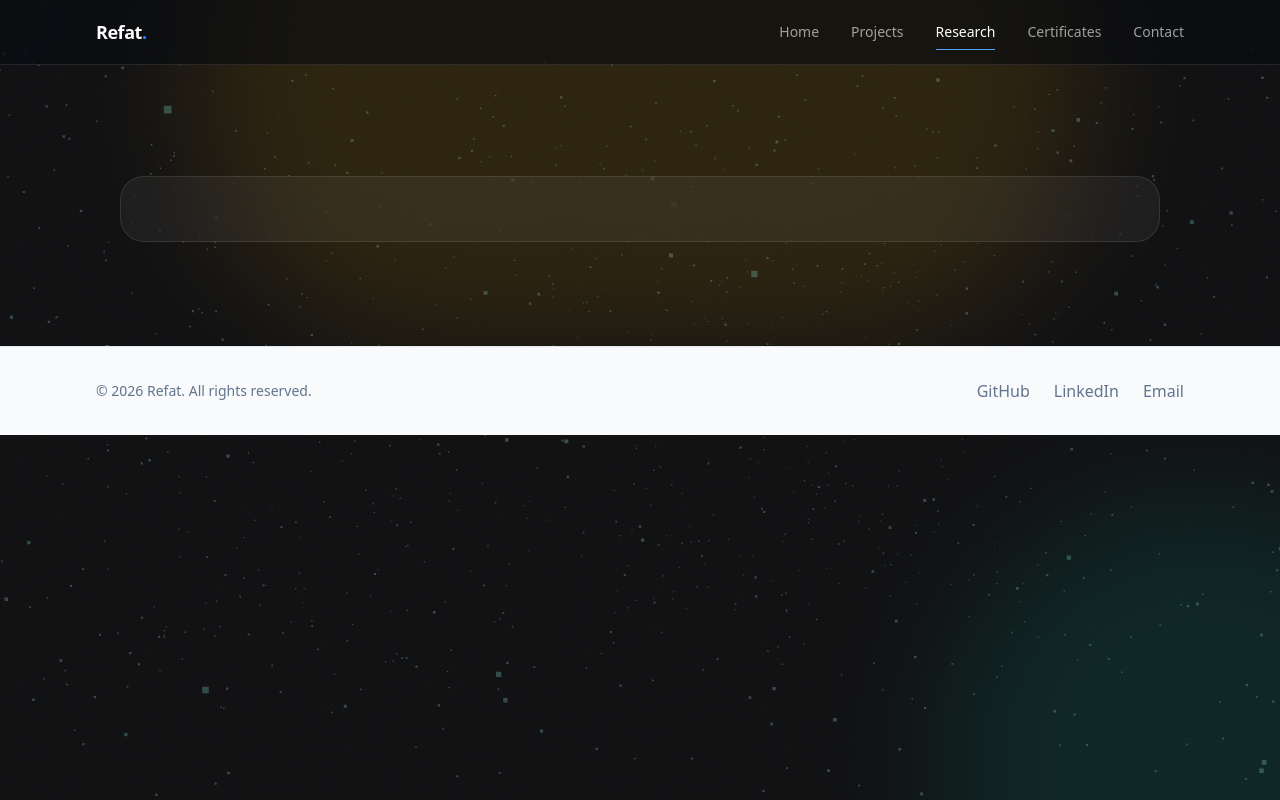
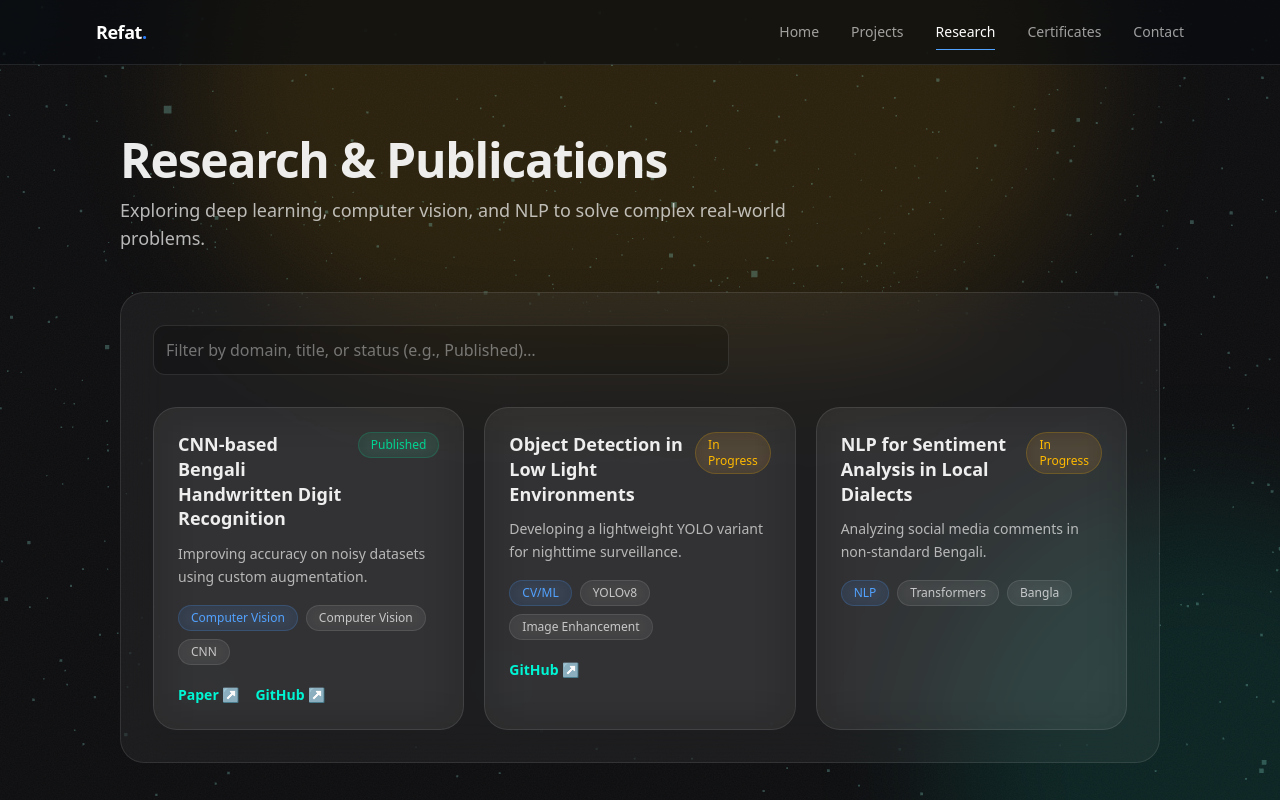
Before and after one commit to BlazeDashX/Portfolio_v1_frontend, a Next.js app: page /research in a window 1280 px wide. Shown: the top 800 px of the page. Built offline with nearby package versions, Linux system fonts and the light colour scheme.

Commit message:
Initial commit v1.0.0.2

```diff
--- a/package.json
+++ b/package.json
@@ -10,6 +10,8 @@
   },
   "dependencies": {
     "@react-three/fiber": "^9.5.0",
+    "@vercel/analytics": "^1.6.1",
+    "clsx": "^2.1.1",
     "framer-motion": "^12.34.3",
     "next": "16.1.6",
     "react": "19.2.3",
--- a/src/app/layout.tsx
+++ b/src/app/layout.tsx
@@ -1,3 +1,4 @@
+import { Analytics } from "@vercel/analytics/next";
 import "./globals.css";
 import type { Metadata } from "next";
 import BootLoader from "@/components/BootLoader";
@@ -30,6 +31,9 @@ export default function RootLayout({ children }: { children: React.ReactNode })
         <Navbar />
         <main className="mx-auto w-full max-w-6xl px-6 py-10">{children}</main>
         <Footer />
+
+        {/* Vercel Analytics */}
+        <Analytics />
       </body>
     </html>
   );
--- a/src/app/research/page.tsx
+++ b/src/app/research/page.tsx
@@ -1,29 +1,47 @@
-import React from "react";
-import { Container } from "@/components/ui/Container";
+"use client";
 
-export default function PageShell({
-  title,
-  subtitle,
-  children,
-}: {
-  title: string;
-  subtitle?: string;
-  children: React.ReactNode;
-}) {
+import { useMemo, useState } from "react";
+import PageShell from "@/components/PageShell";
+import ResearchCard from "@/components/ResearchCard";
+import { research } from "@/data/research";
+
+export default function ResearchPage() {
+  const [q, setQ] = useState("");
+
+  const filtered = useMemo(() => {
+    const s = q.trim().toLowerCase();
+    if (!s) return research;
+
+    return research.filter((r) => {
+      const hay =
+        `${r.title} ${r.description} ${r.domain} ${r.status} ${r.tags.join(" ")}`.toLowerCase();
+      return hay.includes(s);
+    });
+  }, [q]);
+
   return (
-    <Container className="pt-24 pb-16">
-      <header className="mb-10">
-        <h1 className="text-4xl md:text-5xl font-extrabold tracking-tight">
-          {title}
-        </h1>
-        {subtitle && (
-          <p className="mt-3 text-lg text-white/70 max-w-2xl">{subtitle}</p>
-        )}
-      </header>
+    <PageShell
+      title="Research & Publications"
+      subtitle="Exploring deep learning, computer vision, and NLP to solve complex real-world problems."
+    >
+      <input
+        value={q}
+        onChange={(e) => setQ(e.target.value)}
+        placeholder="Filter by domain, title, or status (e.g., Published)…"
+        className="w-full max-w-xl mb-8 p-3 rounded-xl border border-white/10 bg-black/20 text-white/80 placeholder:text-white/40 focus:outline-none focus:ring-2 focus:ring-(--mint)/40"
+      />
 
-      <div className="rounded-3xl border border-white/10 bg-white/5 backdrop-blur-xl p-6 md:p-8">
-        {children}
-      </div>
-    </Container>
+      {filtered.length === 0 ? (
+        <div className="text-white/60 text-sm">
+          No research items found. Add items in <span className="text-white/85 font-semibold">src/data/research.ts</span>.
+        </div>
+      ) : (
+        <div className="grid gap-5 md:grid-cols-2 lg:grid-cols-3">
+          {filtered.map((r) => (
+            <ResearchCard key={r.title} item={r} />
+          ))}
+        </div>
+      )}
+    </PageShell>
   );
 }
--- a/src/components/ResearchCard.tsx
+++ b/src/components/ResearchCard.tsx
@@ -1,29 +1,88 @@
-import { Research } from '@/data/research';
-import  Badge  from './ui/Badge';
+"use client";
 
-export const ResearchCard = ({ research }: { research: Research }) => (
-  <div className="group border border-slate-200 dark:border-slate-800 rounded-xl p-5 hover:bg-slate-50 dark:hover:bg-slate-900/50 transition-colors">
-    <div className="flex justify-between items-start mb-3">
-      <h3 className="font-bold text-lg">{research.title}</h3>
-      <span className={`text-xs px-2 py-1 rounded-full ${
-        research.status === 'Published'
-        ? 'bg-green-100 text-green-700 dark:bg-green-900/30 dark:text-green-400'
-        : 'bg-amber-100 text-amber-700 dark:bg-amber-900/30 dark:text-amber-400'
-      }`}>
-        {research.status}
-      </span>
+import Badge from "@/components/ui/Badge";
+
+export type ResearchStatus =
+  | "Published"
+  | "In Progress"
+  | "Planned";
+
+export interface ResearchItem {
+  title: string;
+  description: string;
+  domain: string;
+  status: ResearchStatus;
+  tags: string[];
+  paperUrl?: string;
+  githubUrl?: string;
+}
+
+export default function ResearchCard({
+  item,
+}: {
+  item: ResearchItem;
+}) {
+  const statusTone =
+    item.status === "Published"
+      ? "success"
+      : item.status === "In Progress"
+      ? "warning"
+      : "neutral";
+
+  return (
+    <div className="rounded-3xl border border-white/10 bg-white/5 backdrop-blur-xl p-6 hover:border-white/20 transition group">
+
+      {/* Header */}
+      <div className="flex items-start justify-between gap-3">
+        <h3 className="text-lg font-semibold leading-snug">
+          {item.title}
+        </h3>
+
+        <Badge tone={statusTone}>
+          {item.status}
+        </Badge>
+      </div>
+
+      {/* Description */}
+      <p className="mt-3 text-sm text-white/65 leading-relaxed">
+        {item.description}
+      </p>
+
+      {/* Tags */}
+      <div className="mt-4 flex flex-wrap gap-2">
+        <Badge tone="university">{item.domain}</Badge>
+
+        {item.tags.slice(0, 3).map((tag) => (
+          <Badge key={tag} tone="neutral">
+            {tag}
+          </Badge>
+        ))}
+      </div>
+
+      {/* Links */}
+      <div className="mt-5 flex items-center gap-4 text-sm">
+        {item.paperUrl && (
+          <a
+            href={item.paperUrl}
+            target="_blank"
+            rel="noopener noreferrer"
+            className="text-(--mint) hover:opacity-80 transition font-semibold"
+          >
+            Paper ↗
+          </a>
+        )}
+
+        {item.githubUrl && (
+          <a
+            href={item.githubUrl}
+            target="_blank"
+            rel="noopener noreferrer"
+            className="text-(--mint) hover:opacity-80 transition font-semibold"
+          >
+            GitHub ↗
+          </a>
+        )}
+      </div>
     </div>
-    <p className="text-slate-600 dark:text-slate-400 text-sm mb-4 line-clamp-2">{research.summary}</p>
-    <div className="flex flex-wrap gap-2 mb-4">
-      <Badge>{research.domain}</Badge>
-      <Badge>{research.method}</Badge>
-    </div>
-    <div className="flex gap-4">
-      {research.links.map(link => (
-        <a key={link.label} href={link.url} target="_blank" rel="noopener noreferrer" className="text-sm font-semibold text-blue-600 hover:underline">
-          {link.label} ↗
-        </a>
-      ))}
-    </div>
-  </div>
-);
+  );
+}
--- a/src/components/ui/Badge.tsx
+++ b/src/components/ui/Badge.tsx
@@ -1,18 +1,45 @@
+"use client";
+
+import clsx from "clsx";
+
+type Tone =
+  | "neutral"
+  | "university"
+  | "industry"
+  | "success"
+  | "warning";
+
 export default function Badge({
   children,
   tone = "neutral",
 }: {
   children: React.ReactNode;
-  tone?: "neutral" | "university" | "industry";
+  tone?: Tone;
 }) {
-  const map = {
-    neutral: "border-white/15 bg-white/5 text-white/85",
-    university: "border-[var(--amber)]/40 bg-[var(--amber)]/10 text-[var(--amber)]",
-    industry: "border-[var(--mint)]/40 bg-[var(--mint)]/10 text-[var(--mint)]",
+  const toneStyles: Record<Tone, string> = {
+    neutral:
+      "bg-white/5 text-white/70 border-white/10",
+
+    university:
+      "bg-blue-500/10 text-blue-400 border-blue-400/20",
+
+    industry:
+      "bg-purple-500/10 text-purple-400 border-purple-400/20",
+
+    success:
+      "bg-emerald-500/10 text-emerald-400 border-emerald-400/20",
+
+    warning:
+      "bg-amber-500/10 text-amber-400 border-amber-400/20",
   };
 
   return (
-    <span className={`inline-flex items-center gap-2 rounded-full border px-2.5 py-1 text-xs ${map[tone]}`}>
+    <span
+      className={clsx(
+        "inline-flex items-center gap-2 px-3 py-1 text-xs font-medium rounded-full border backdrop-blur",
+        toneStyles[tone]
+      )}
+    >
       {children}
     </span>
   );
--- a/src/data/research.ts
+++ b/src/data/research.ts
@@ -1,43 +1,31 @@
-export interface Research {
-  title: string;
-  slug: string;
-  summary: string;
-  domain: string;
-  method: string;
-  status: "In Progress" | "Published";
-  links: { label: string, url: string }[];
-  date: string;
-}
+import { ResearchItem } from "@/components/ResearchCard";
 
-export const research: Research[] = [
+export const research: ResearchItem[] = [
   {
     title: "CNN-based Bengali Handwritten Digit Recognition",
-    slug: "bengali-digit-recognition",
-    summary: "Improving accuracy on noisy datasets using custom augmentation.",
+    description:
+      "Improving accuracy on noisy datasets using custom augmentation.",
     domain: "Computer Vision",
-    method: "Convolutional Neural Networks",
     status: "Published",
-    links: [{ label: "Paper", url: "#" }, { label: "GitHub", url: "#" }],
-    date: "2023-08"
+    tags: ["Computer Vision", "CNN"],
+    paperUrl: "#",
+    githubUrl: "#",
   },
   {
     title: "Object Detection in Low Light Environments",
-    slug: "low-light-detection",
-    summary: "Developing a lightweight YOLO variant for nighttime surveillance.",
+    description:
+      "Developing a lightweight YOLO variant for nighttime surveillance.",
     domain: "CV/ML",
-    method: "YOLOv8 + Image Enhancement",
     status: "In Progress",
-    links: [{ label: "GitHub", url: "#" }],
-    date: "2024-02"
+    tags: ["YOLOv8", "Image Enhancement"],
+    githubUrl: "#",
   },
   {
     title: "NLP for Sentiment Analysis in Local Dialects",
-    slug: "nlp-dialects",
-    summary: "Analyzing social media comments in non-standard Bengali.",
+    description:
+      "Analyzing social media comments in non-standard Bengali.",
     domain: "NLP",
-    method: "Transformer-based models",
     status: "In Progress",
-    links: [],
-    date: "2024-02"
-  }
+    tags: ["Transformers", "Bangla"],
+  },
 ];
```
Also changed, not shown: 1 other file (tests, documents, lock files or other folders).
